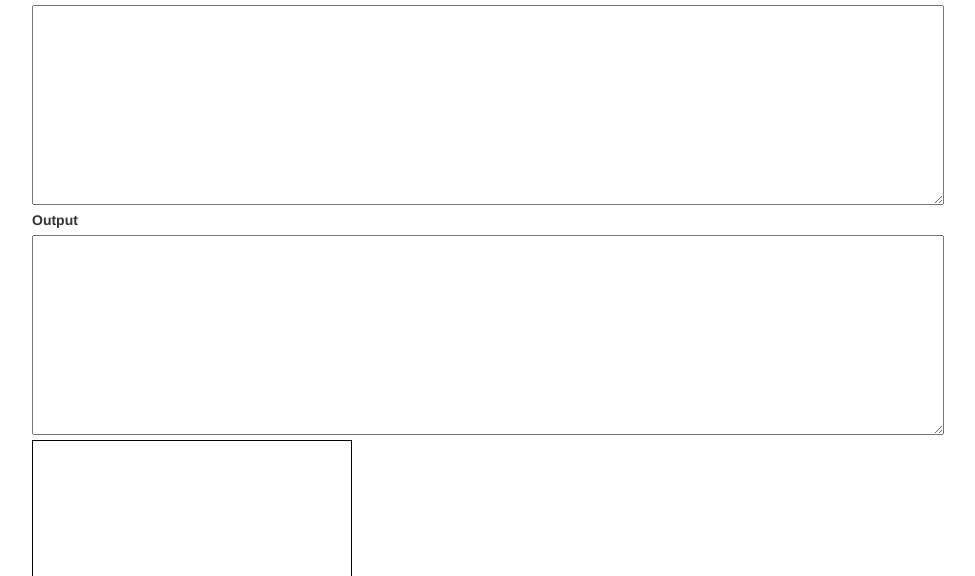
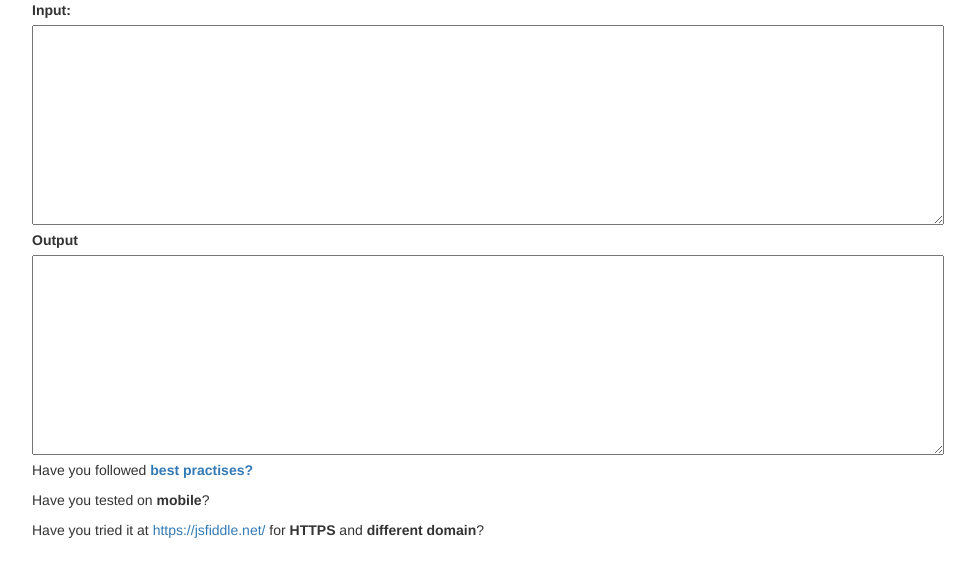
Before and after one commit to Code4SA/dexinator, a plain HTML site: page index.html in a window 1280 px wide. Shown: the part 90-666 px from the top of the page, without its empty margins (38-1013 px from the left). Drawn offline with nearby package versions, Linux system fonts and the light colour scheme.

Commit message:
Add some helper hints

```diff
--- a/index.html
+++ b/index.html
@@ -5,7 +5,7 @@
     <meta http-equiv="X-UA-Compatible" content="IE=edge">
     <meta name="viewport" content="width=device-width, initial-scale=1">
     <!-- The above 3 meta tags *must* come first in the head; any other head content must come *after* these tags -->
-    <title>DeXinator - de-xhtml-inator</title>
+    <title>DeXinator</title>
 
     <!-- Bootstrap -->
     <!-- Latest compiled and minified CSS -->
@@ -29,6 +29,7 @@
 
     <div class="container">
       <h1>DeXinator</h1>
+      A little helper for embedding HTML in Escenic
 
       <label for="input">Input:</label>
       <textarea name="input" ></textarea>
@@ -36,7 +37,10 @@
       <label for="output">Output</label>
       <textarea name="output" readonly></textarea>
 
-      <div id="preview"></div>
+      <p>Have you followed <strong><a href="https://github.com/Code4SA/best-practices/blob/master/embeds.md">best practises?</a></strong></p>
+      <p>Have you tested on <strong>mobile</strong>?</p>
+      <p>Have you tried it at <a href="https://jsfiddle.net/">https://jsfiddle.net/</a> for <strong>HTTPS</strong> and <strong>different domain</strong>?</p>
+
     </div>
 
     <!-- jQuery (necessary for Bootstrap's JavaScript plugins) -->
```
